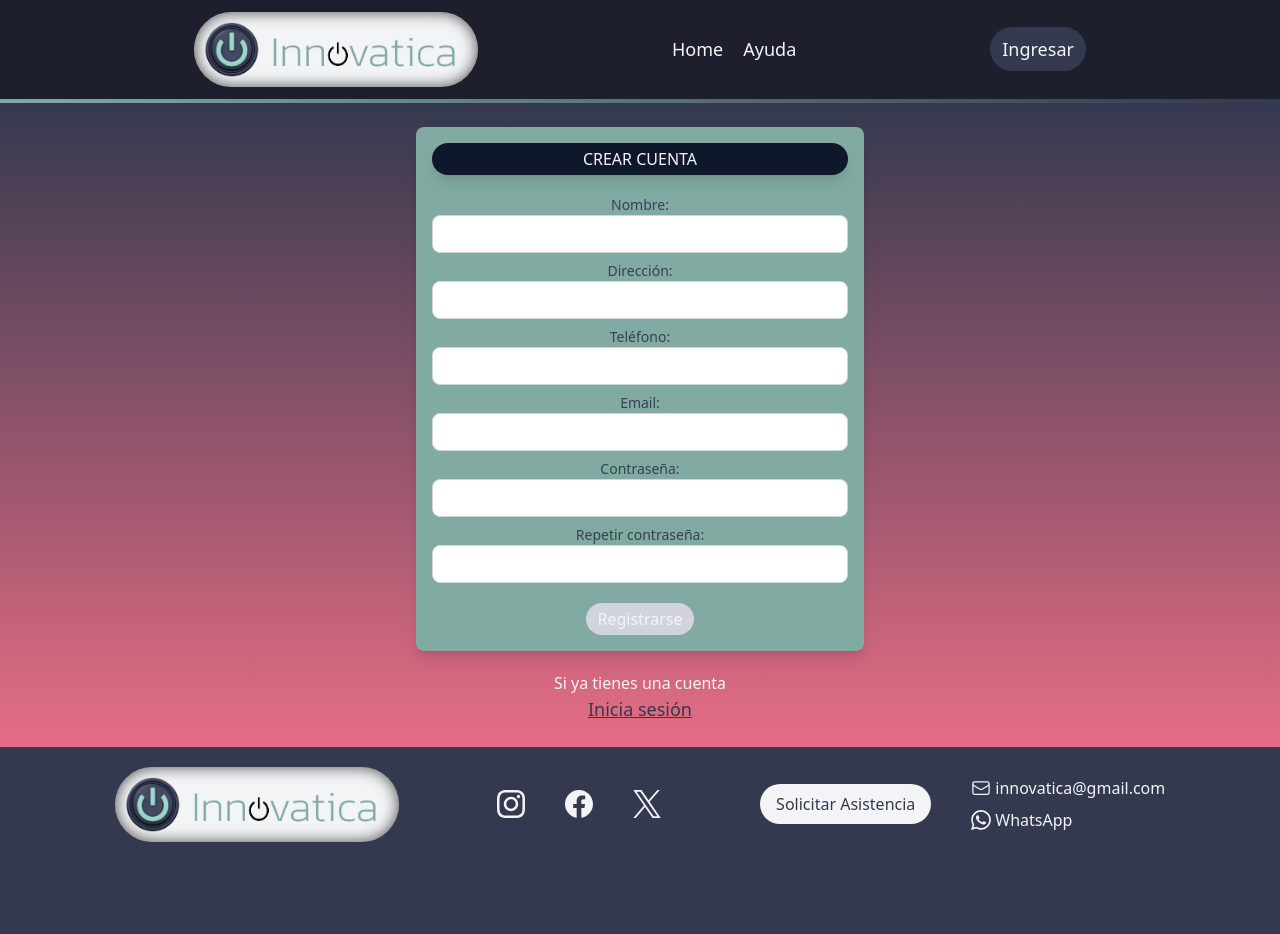
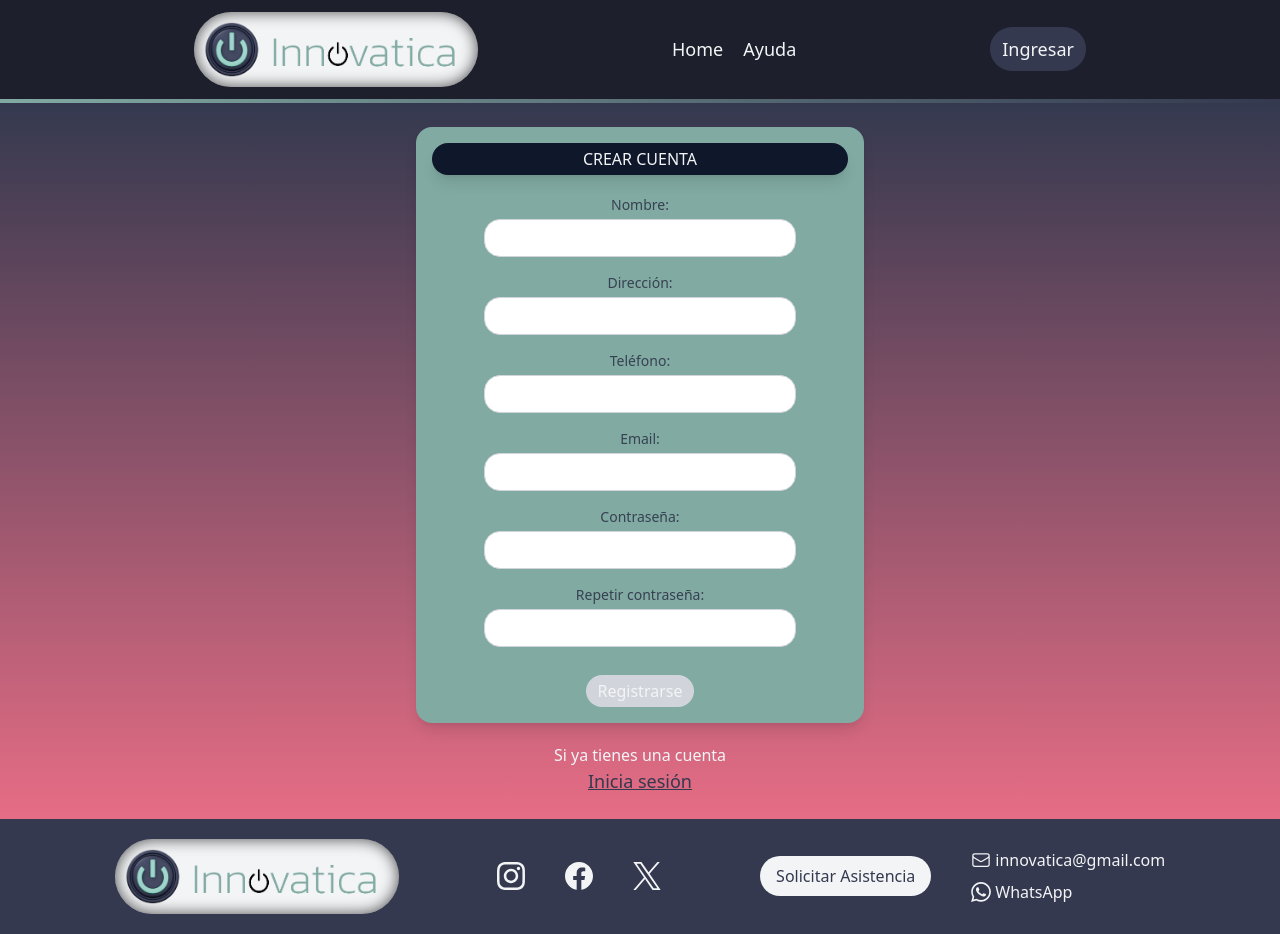
Before and after one commit to tiansanjorge/innovatica, a Next.js app in the folder front/: page /register in a window 1280 px wide. Before the commit the page ends 862 px from the top, so only its background shows below. Built offline with nearby package versions, Linux system fonts and the light colour scheme; no server answers.

Commit message:
style: register form details

```diff
--- a/front/src/components/RegisterForm/FormField.tsx
+++ b/front/src/components/RegisterForm/FormField.tsx
@@ -22,14 +22,14 @@ export function FormField({
   onBlur,
 }: FormFieldProps) {
   return (
-    <div className="mt-1 text-sm text-red-500">
+    <div className="w-3/4 mb-3 text-sm text-red-800">
       <label
-        className="block mb-2 text-sm font-medium text-gray-700"
+        className="block mb-1 text-sm font-medium text-gray-700"
         htmlFor={name}
       >
-        {label}:
+        <p className="mb-1">{label}:</p>
         <input
-          className="block w-full px-4 py-2 text-sm border border-gray-300 rounded-lg focus:ring-2 focus:ring-blue-500 focus:outline-none"
+          className="block w-full px-4 py-2 text-sm border border-gray-300 rounded-2xl focus:ring-2 focus:ring-blue-500 focus:outline-none"
           name={name}
           type={type}
           value={value ?? ""}
@@ -37,7 +37,7 @@ export function FormField({
           onBlur={onBlur}
         />
       </label>
-      {touched && error && <p>{error}</p>}
+      {touched && error && <p>{error}*</p>}
     </div>
   );
 }
--- a/front/src/components/RegisterForm/RegisterForm.tsx
+++ b/front/src/components/RegisterForm/RegisterForm.tsx
@@ -100,12 +100,12 @@ export function RegisterForm() {
     Object.values(newUserData).every((value) => value.trim() !== "");
 
   return (
-    <div className="w-full p-6 text-center bg-gradient-to-b from-customBlue to-customPink">
+    <div className="flex flex-col items-center w-full p-6 text-center bg-gradient-to-b from-customBlue to-customPink">
       <form
-        className="w-1/2 max-w-md mx-auto bg-customGreen p-4 rounded-lg shadow-lg"
+        className="flex flex-col items-center w-1/2 max-w-md mx-auto bg-customGreen p-4 rounded-2xl shadow-lg"
         onSubmit={handleSubmit}
       >
-        <div className="px-3 py-1 rounded-2xl  bg-slate-900 shadow-lg mb-5">
+        <div className="w-full px-3 py-1 rounded-2xl  bg-slate-900 shadow-lg mb-5">
           <h1>CREAR CUENTA</h1>
         </div>
 
@@ -181,11 +181,11 @@ export function RegisterForm() {
           Registrarse
         </button>
       </form>
-      <div className="flex flex-col mt-5">
+      <div className="flex flex-col items-center mt-5 w-fit">
         <p>Si ya tienes una cuenta</p>
         <Link
           href="/login"
-          className="text-lg underline text-customBlue hover:text-customGreen transition duration-300"
+          className="w-fit text-lg underline text-customBlue hover:text-teal-800 transition duration-300"
         >
           Inicia sesión
         </Link>
```
